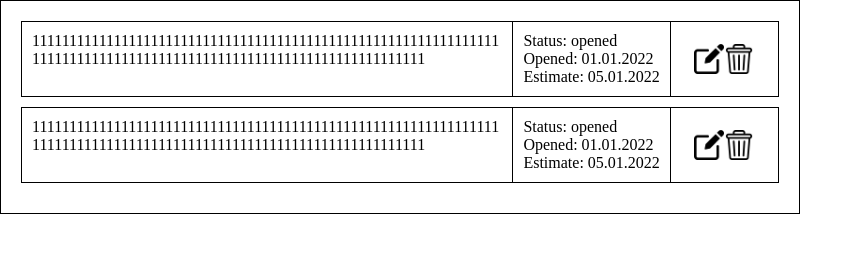
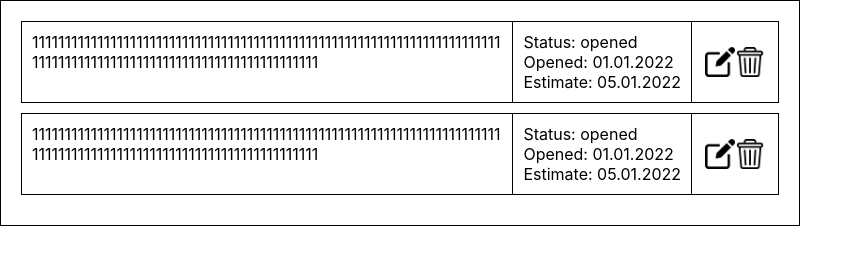
Before and after one commit to GromakMaxim/ahj-http-front, a website built with webpack: page src/index.html in a window 1280 px wide. Shown: the whole page, without its empty margins (0-863 px from the left). Built offline with nearby package versions, Linux system fonts and the light colour scheme.

Commit message:
upd fonts

```diff
--- /dev/null
+++ b/src/css/fonts.css
@@ -0,0 +1,14 @@
+* {
+    font-family: -apple-system,
+    BlinkMacSystemFont,
+    "Segoe UI",
+    Roboto,
+    "Helvetica Neue",
+    Arial,
+    "Noto Sans",
+    sans-serif,
+    "Apple Color Emoji",
+    "Segoe UI Emoji",
+    "Segoe UI Symbol",
+    "Noto Color Emoji";
+}
--- a/src/css/style.css
+++ b/src/css/style.css
@@ -1,6 +1,7 @@
 @import url("./pics.css");
 @import url('./global.css');
 @import url('./effects.css');
+@import url('./fonts.css');
 
 .widget {
     display: flex;
```
